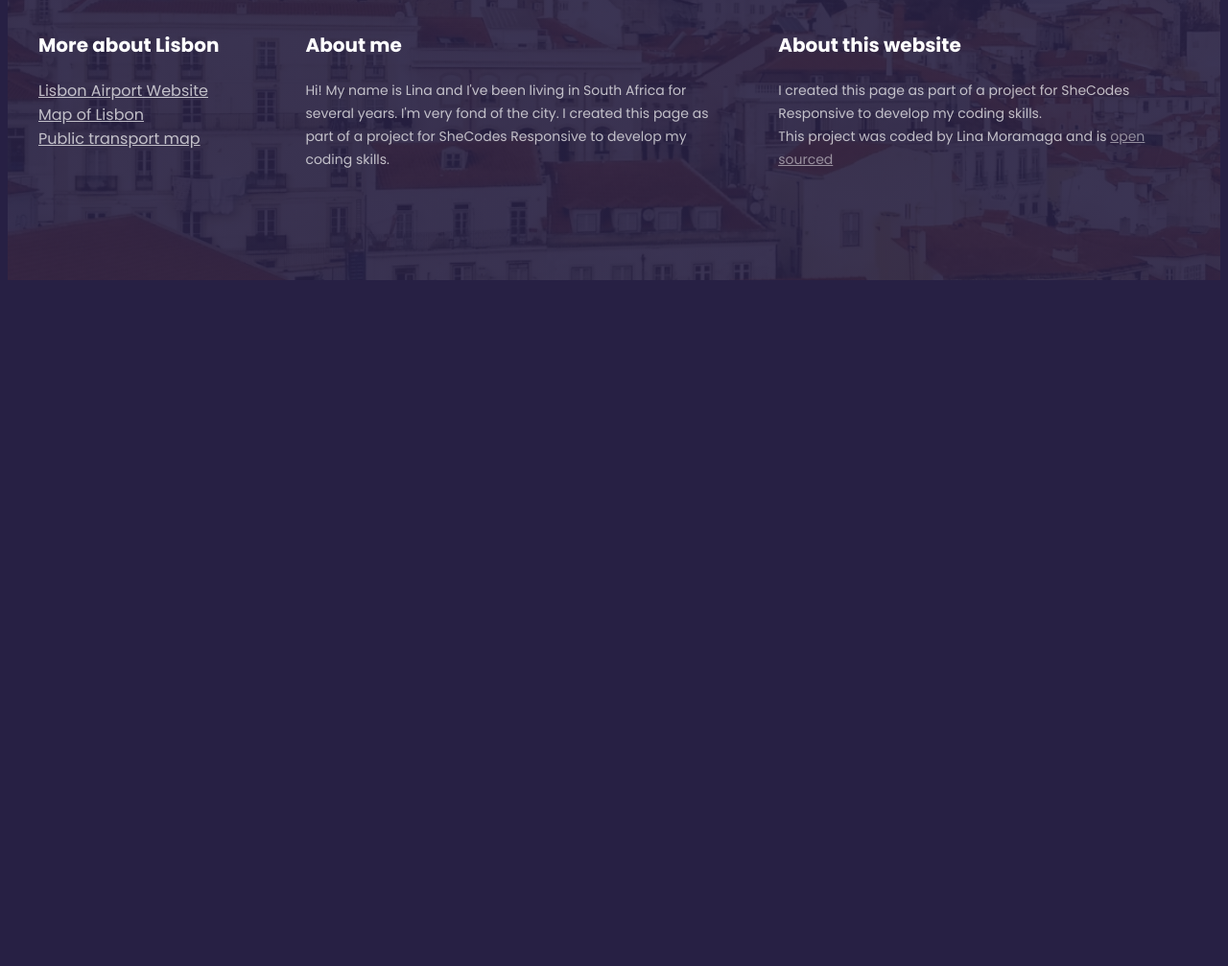
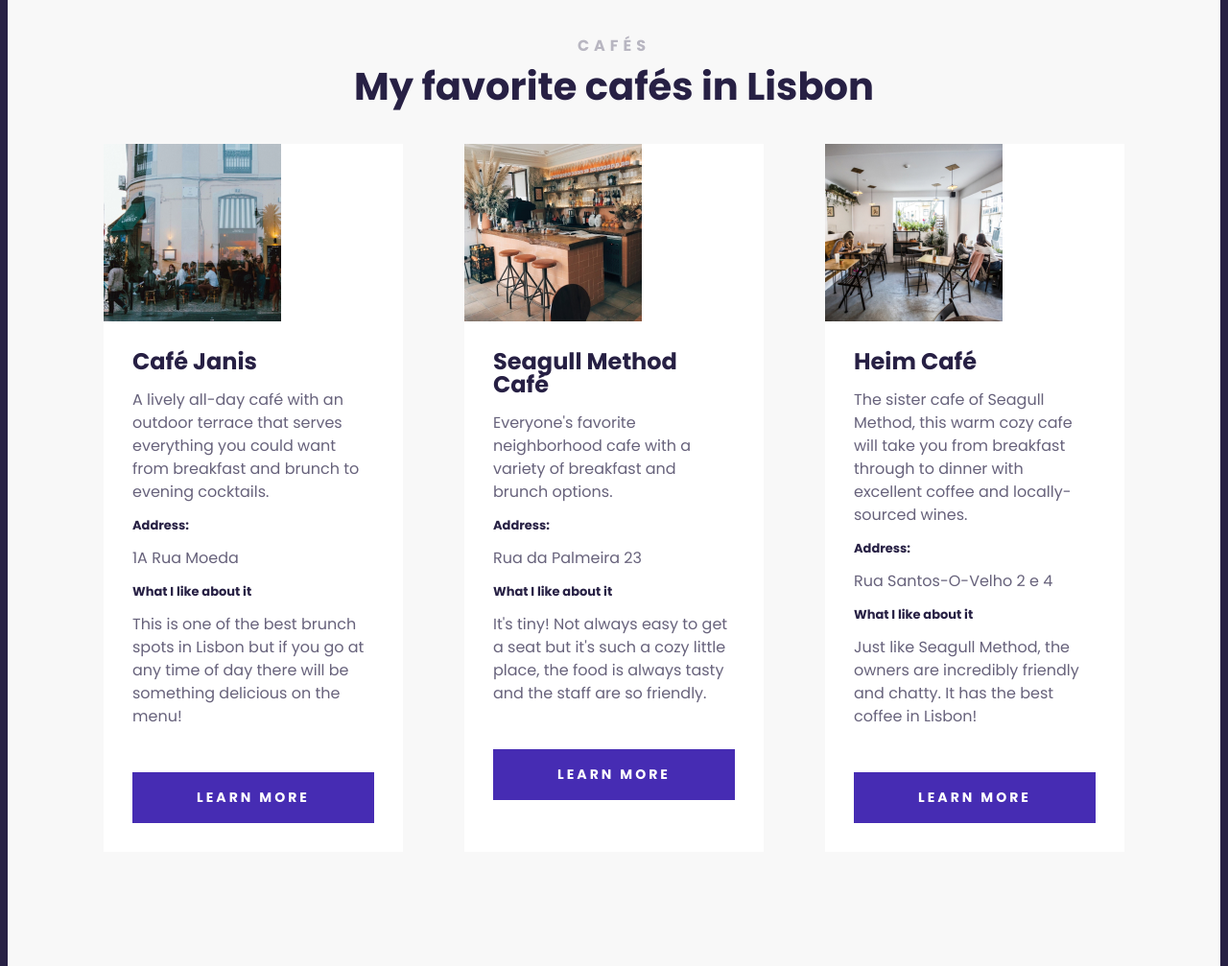
Before and after one commit to lmoramaga/LISBON-TRAVEL-PROJECT, a plain HTML site: page index.html in a window 1280 px wide. Shown: the part 1513-2520 px from the top of the page at 96% size. Before the commit the page ends 1813 px from the top, so only its background shows below. Drawn offline with Linux system fonts and the light colour scheme.

Commit message:
Added cards to the landing page

```diff
--- a/index.html
+++ b/index.html
@@ -23,30 +23,143 @@
       <main>
         <section class="grid grid-2-columns">
           <div>
-        <img src="Images/building.png" alt="Lisbon Building" class="img-responsive"/>
+            <img
+              src="Images/building.png"
+              alt="Lisbon Building"
+              class="img-responsive"
+            />
           </div>
           <div>
             <h2>Why Lisbon?</h2>
             <h3>Lisbon, the city of seven hills</h3>
             <p>
-          The legend has it that Lisbon was named Olissipo by the Romans, for
-          its resemblance to the Roman capital. Just like Rome, Lisbon began its
-          life as a humble settlement nestled among seven hills. However, it
-          wasn't until the 17th century, in the writing of Frey Nicolao
-          d'Oliveira, that Lisbon came to be called 'a cidade das sete colinas'
-          - the city of seven hills.
+              The legend has it that Lisbon was named Olissipo by the Romans,
+              for its resemblance to the Roman capital. Just like Rome, Lisbon
+              began its life as a humble settlement nestled among seven hills.
+              However, it wasn't until the 17th century, in the writing of Frey
+              Nicolao d'Oliveira, that Lisbon came to be called 'a cidade das
+              sete colinas' - the city of seven hills.
             </p>
             <p>
-          You can still see traces of ancient Lisbon today. Beyond the array of
-          shops with international brands, peaceful streetside cafes selling the
-          iconic pastel de nata and world class restaurants with a variety of
-          global cuisine, you can still wander the seven hills and see the city
-          from above, taking in the rolling terracotta rooftops, the whitewashed
-          walls and on the horizon, the soft blue sea.
+              You can still see traces of ancient Lisbon today. Beyond the array
+              of shops with international brands, peaceful streetside cafes
+              selling the iconic pastel de nata and world class restaurants with
+              a variety of global cuisine, you can still wander the seven hills
+              and see the city from above, taking in the rolling terracotta
+              rooftops, the whitewashed walls and on the horizon, the soft blue
+              sea.
             </p>
           </div>
+        </section>
+        <section class="secondary">
+          <h2 class="text-center">CAFÉS</h2>
+          <h3 class="text-center">My favorite cafés in Lisbon</h3>
+          <div class="grid grid-3-columns">
+            <div class="card">
+              <div class="card-header">
+                <img
+                  src="Images/janis.png"
+                  alt="Janis"
+                  class="img-responsive"
+                />
+              </div>
+
+              <div class="card-body">
+                <h4>Café Janis</h4>
+                <p>
+                  A lively all-day café with an outdoor terrace that serves
+                  everything you could want from breakfast and brunch to evening
+                  cocktails.
+                </p>
+                <h5>Address:</h5>
+                <p>1A Rua Moeda</p>
+                <h5>What I like about it</h5>
+                <p>
+                  This is one of the best brunch spots in Lisbon but if you go
+                  at any time of day there will be something delicious on the
+                  menu!
+                </p>
+</div>
+<div class="card-footer">
+                <a
+                  href="https://goo.gl/maps/15LZ4DUTtJWjDLMQ8"
+                  class="btn"
+                  target="_blank"
+                  >Learn more</a
+                >
+
+            </div>
+          </div>
+
+<div class="card">
+              <div class="card-header">
+                <img
+                  src="Images/seagull.png"
+                  alt="Janis"
+                  class="img-responsive"
+                />
+              </div>
+
+              <div class="card-body">
+                <h4>Seagull Method Café</h4>
+                <p>
+                  Everyone's favorite neighborhood cafe with a variety of breakfast and brunch options.
+                </p>
+                <h5>Address:</h5>
+                <p>Rua da Palmeira 23</p>
+                <h5>What I like about it</h5>
+                <p>
+                 It's tiny! Not always easy to get a seat but it's such a cozy little place, the food is always tasty and the staff are so friendly.
+                </p>
+</div>
+<div class="card-footer">
+                <a
+                  href="https://g.page/seagullmethod?share"
+                  class="btn"
+                  target="_blank"
+                  >Learn more</a
+                >
+
+            </div>
+          </div>
+
+
+          <div class="card">
+              <div class="card-header">
+                <img
+                  src="Images/heim.png"
+                  alt="Janis"
+                  class="img-responsive"
+                />
+              </div>
+
+              <div class="card-body">
+                <h4>Heim Café</h4>
+                <p>
+                  The sister cafe of Seagull Method, this warm cozy cafe will take you from breakfast through to dinner with excellent coffee and locally-sourced wines.
+                </p>
+                <h5>Address:</h5>
+                <p>Rua Santos-O-Velho 2 e 4</p>
+                <h5>What I like about it</h5>
+                <p>
+                  Just like Seagull Method, the owners are incredibly friendly and chatty. It has the best coffee in Lisbon!
+                </p>
+</div>
+<div class="card-footer">
+                <a
+                  href="https://goo.gl/maps/xHrNaj1DgirWNUUG6"
+                  class="btn"
+                  target="_blank"
+                  >Learn more</a
+                >
+
+            </div>
+          </div>
+
+
+
+        </section>
       </main>
-      </section>
       <footer>
         <section class="grid grid-3-columns-with-first-narrow">
           <div>
--- a/src/styles.css
+++ b/src/styles.css
@@ -18,14 +18,49 @@ body {
 .grid-3-columns-with-first-narrow {
   grid-template-columns: 1fr 2fr 2fr;
 }
+.grid-3-columns {
+  grid-template-columns: 1fr 1fr 1fr;
+}
+.card {
+  background: white;
+  margin: 30px 0;
+}
+.card-body {
+  padding: 30px;
+}
+.card-footer {
+  padding: 0 30px 30px;
+}
+.btn {
+  display: block;
+  color: white;
+  font-weight: 700;
+  font-size: 14px;
+  line-height: 21px;
+  text-align: center;
+  letter-spacing: 3px;
+  text-transform: uppercase;
+  padding: 16px;
+  background-color: #462cb3;
+  text-decoration: none;
+}
+
 .img-responsive {
   max-width: 100%;
+  display: block;
 }
 
 section {
-  max-width: 1200px;
+  max-width: 100%;
   margin: 0 auto;
-  padding: 100px 0;
+  padding: 100px;
+}
+
+section.secondary {
+  background: #f8f8f8;
+}
+.text-center {
+  text-align: center;
 }
 
 header {
@@ -94,6 +129,23 @@ main h3 {
   color: #272044;
   margin: 0;
 }
+
+main h4 {
+  font-weight: 700;
+  font-size: 24px;
+  line-height: 1;
+  color: #272044;
+  margin: 0;
+}
+
+main h5 {
+  font-weight: 700;
+  font-size: 13px;
+  line-height: 1;
+  color: #272044;
+  margin: 0;
+}
+
 main p {
   font-style: normal;
   font-weight: 400;
```
Also changed, not shown: Images/heim.png (added), Images/janis.png (added), Images/seagull.png (added). Lines whose indentation alone changed are shown as unchanged.
